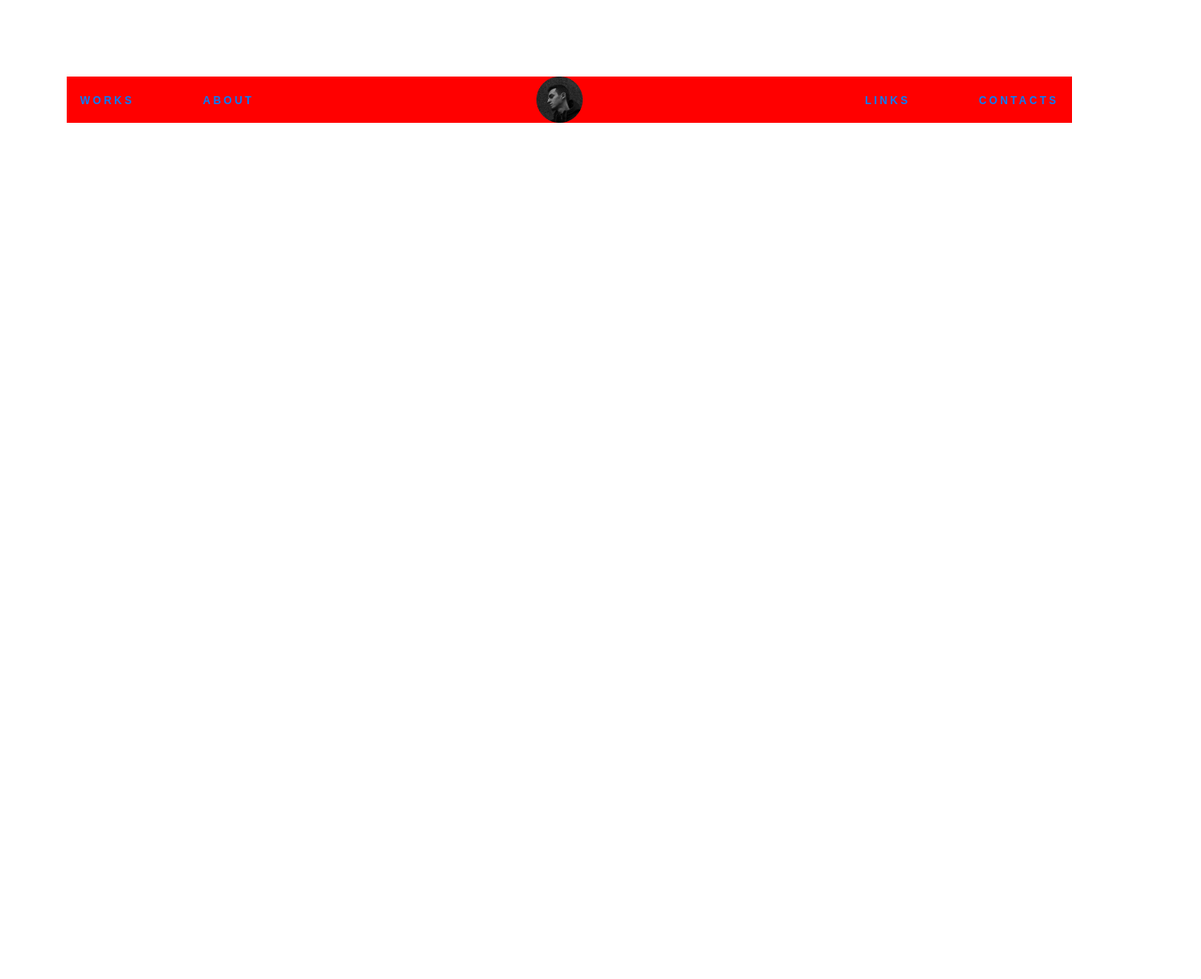
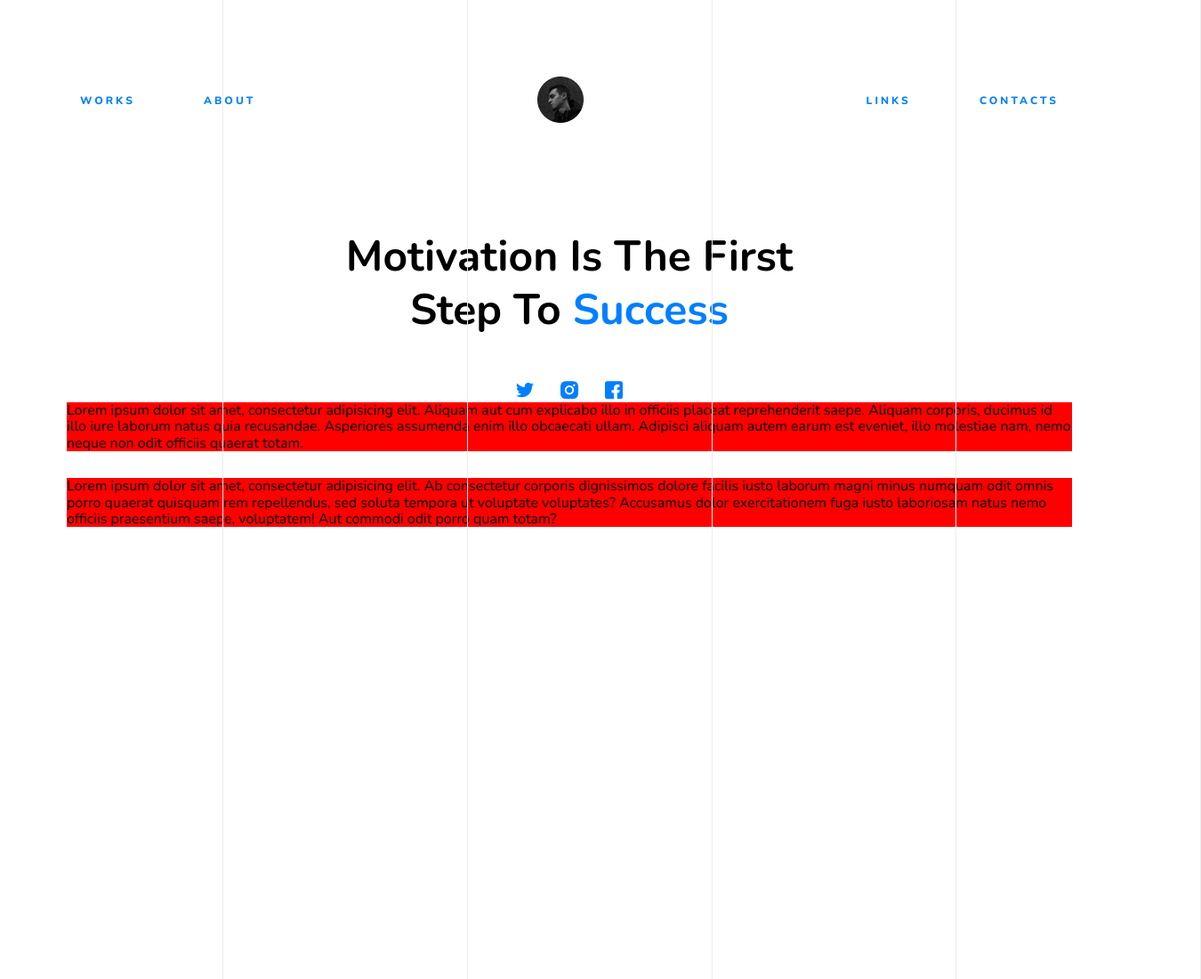
Before and after one commit to Ihor-max/mycv, a plain HTML site: page index.html in a window 1280 px wide. Shown: the top 1100 px of the page at 89% size, 1350 px wide, since content can reach past the window. Before the commit the page ends 800 px from the top, so only its background shows below. Drawn offline with nearby package versions, Linux system fonts and the light colour scheme; files whose address does not match are found by name.

Commit message:
вертикальные линии

```diff
--- a/css/style.css
+++ b/css/style.css
@@ -42,14 +42,17 @@ i {
 }
 
 /*Main style*/
+html body {
+  font-family: "Nunito", sans-serif;
+}
 
 .wrapper {
   position: relative;
   width: 100%;
   max-width: 1130px;
   height: auto;
-  background: red;
-  margin: 0 auto;
+  /*background: red;*/
+  margin: 0 auto 30px;
 }
 
 .header {
@@ -63,7 +66,6 @@ i {
 a.links {
   height: 16px;
   color: #007fff;
-  font-family: "Nunito", sans-serif;
   font-size: 12px;
   font-weight: 800;
   line-height: 16px;
@@ -92,3 +94,78 @@ a.links {
   width: 52px;
   height: 52px;
 }
+
+.main__head_text {
+  margin-top: 120px;
+}
+
+.main__head_text h1 {
+  font-style: normal;
+  font-weight: bold;
+  font-size: 48px;
+  line-height: 60px;
+  text-align: center;
+  color: #000000;
+}
+
+.main__head_text h1 span {
+  color: #007fff;
+}
+
+.main__head_link {
+  display: flex;
+  justify-content: center;
+  align-items: center;
+  margin-top: 50px;
+}
+
+.main__head_link a {
+  margin: 0 15px;
+  font-size: 20px;
+  color: #007fff;
+  text-decoration: none;
+}
+.vertikal-line {
+  display: flex;
+  flex-direction: column-reverse;
+}
+.line-1 {
+  position: absolute;
+  width: 1px;
+  height: 2933px;
+  left: 525px;
+  top: 0px;
+  background: #ededed;
+}
+.line-2 {
+  position: absolute;
+  width: 1px;
+  height: 2933px;
+  left: 250px;
+  top: 0px;
+  background: #ededed;
+}
+.line-3 {
+  position: absolute;
+  width: 1px;
+  height: 2933px;
+  left: 800px;
+  top: 0px;
+  background: #ededed;
+}
+.line-4 {
+  position: absolute;
+  width: 1px;
+  height: 2933px;
+  left: 1074px;
+  top: 0px;
+  background: #ededed;
+}
+.line-5 {
+  position: absolute;
+  width: 1px;
+  height: 2933px;
+  left: 1349px;
+  top: 0px;
+  background: #ededed;
+}
--- a/index.html
+++ b/index.html
@@ -1,12 +1,19 @@
 <!DOCTYPE html>
 <html lang="en">
   <head>
-    <meta charset="UTF-8"/>
-    <meta name="viewport" content="width=device-width, initial-scale=1.0"/>
+    <meta charset="UTF-8" />
+    <meta name="viewport" content="width=device-width, initial-scale=1.0" />
     <title>Document</title>
-    <link rel="stylesheet" href="https://cdnjs.cloudflare.com/ajax/libs/normalize/8.0.1/normalize.min.css"/>
-    <link rel="stylesheet" href="css/style.css"/>
-    <link rel="stylesheet" href="css/media.css"/>
+    <link
+      href="https://fonts.googleapis.com/css2?family=Nunito:ital,wght@0,200;0,300;0,400;0,600;0,700;0,800;0,900;1,200;1,300;1,400;1,600;1,700;1,800;1,900&display=swap"
+      rel="stylesheet"
+    />
+    <link
+      rel="stylesheet"
+      href="https://cdnjs.cloudflare.com/ajax/libs/normalize/8.0.1/normalize.min.css"
+    />
+    <link rel="stylesheet" href="css/style.css" />
+    <link rel="stylesheet" href="css/media.css" />
   </head>
   <body>
     <script src="js/script.js"></script>
@@ -21,13 +28,47 @@
 
     <div class="central-block">
       <a href="/">
-                <img class="my-photo" src="./img/Avatar.png" alt="my-photo"/>
+        <img class="my-photo" src="./img/Avatar.png" alt="my-photo" />
       </a>
     </div>
-
     <div class="right-block">
       <a href="#" class="links">LINKS</a>
       <a href="#" class="links">CONTACTS</a>
     </div>
   </div>
 </div>
+<div class="wrapper"></div>
+<div class="main__head">
+  <div class="main__head_text">
+    <h1>
+      Motivation Is <hhhhhh>The</hhhhhh> First<br />
+      Step To <span>Success</span>
+    </h1>
+  </div>
+  <div class="main__head_link">
+    <a href="#"><i class="icon-tv"></i></a>
+    <a href="#"><i class="icon-insta"></i></a>
+    <a href="#"><i class="icon-fb"></i></a>
+  </div>
+</div>
+<div class="wrapper" style="background-color: red;">
+  Lorem ipsum dolor sit amet, consectetur adipisicing elit. Aliquam aut cum
+  explicabo illo in officiis placeat reprehenderit saepe. Aliquam corporis,
+  ducimus id illo iure laborum natus quia recusandae. Asperiores assumenda enim
+  illo obcaecati ullam. Adipisci aliquam autem earum est eveniet, illo molestiae
+  nam, nemo neque non odit officiis quaerat totam.
+</div>
+<div class="wrapper" style="background-color: red;">
+  Lorem ipsum dolor sit amet, consectetur adipisicing elit. Ab consectetur
+  corporis dignissimos dolore facilis iusto laborum magni minus numquam odit
+  omnis porro quaerat quisquam rem repellendus, sed soluta tempora ut voluptate
+  voluptates? Accusamus dolor exercitationem fuga iusto laboriosam natus nemo
+  officiis praesentium saepe, voluptatem! Aut commodi odit porro quam totam?
+</div>
+<div class="vertikal-line">
+  <div class="line-1"></div>
+  <div class="line-2"></div>
+  <div class="line-3"></div>
+  <div class="line-4"></div>
+  <div class="line-5"></div>
+</div>
```
Lines whose indentation alone changed are shown as unchanged.
